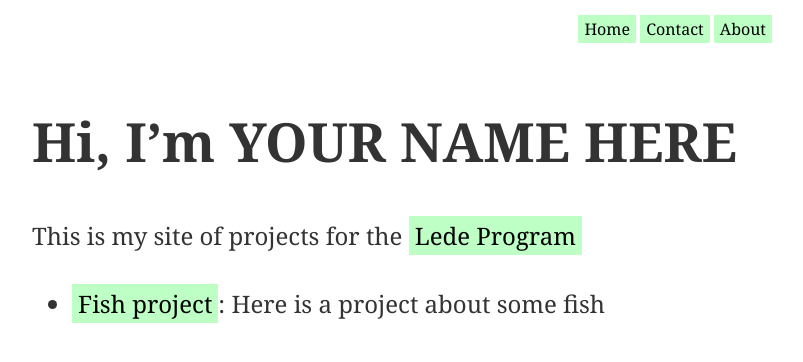
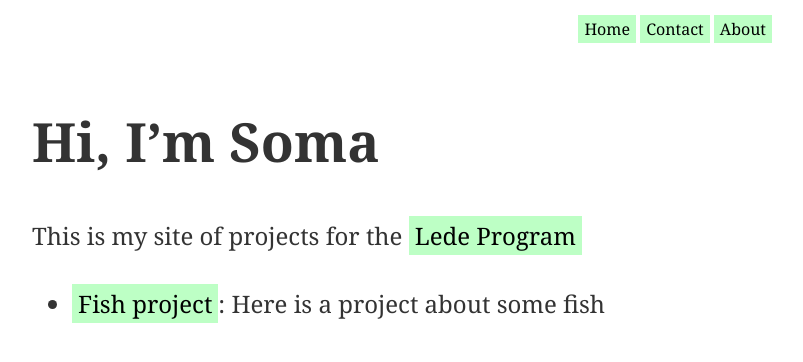
Before and after one commit to jsoma/sample-pages, a Jekyll site: the page built from docs/index.md, in a window 1280 px wide. Shown: the top 362 px of the page, without its empty margins (233-1036 px from the left). Built offline with Jekyll 4.4.1, drawn with Linux system fonts in a browser that asks for light colours; our own code applies the rules of GitHub Pages for plain Markdown files.

Commit message:
all changes

```diff
--- a/docs/index.md
+++ b/docs/index.md
@@ -4,7 +4,7 @@ layout: default
 
 ---
 
-# Hi, I'm YOUR NAME HERE
+# Hi, I'm Soma
 
 This is my site of projects for the [Lede Program](http://ledeprogram.com)
 
```
